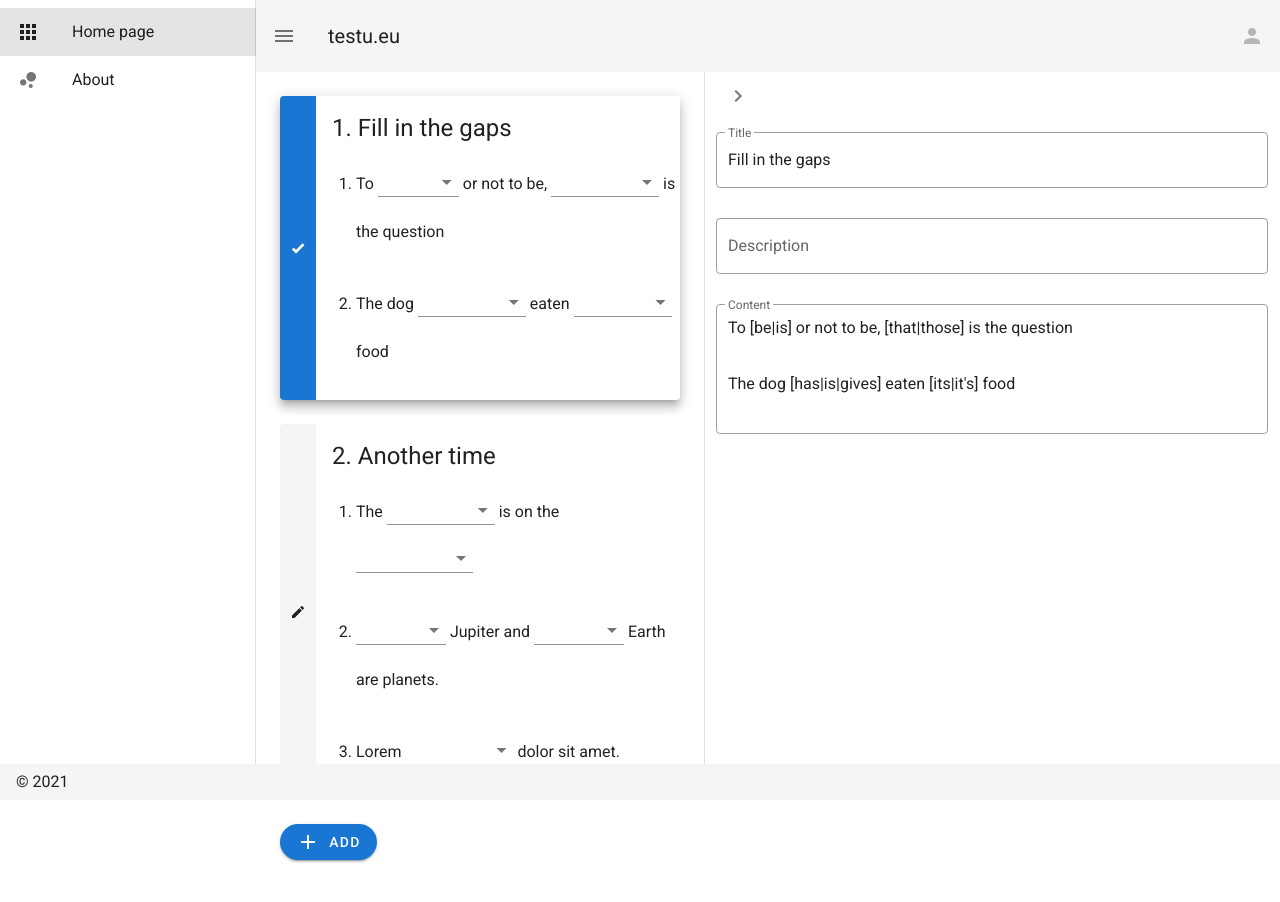
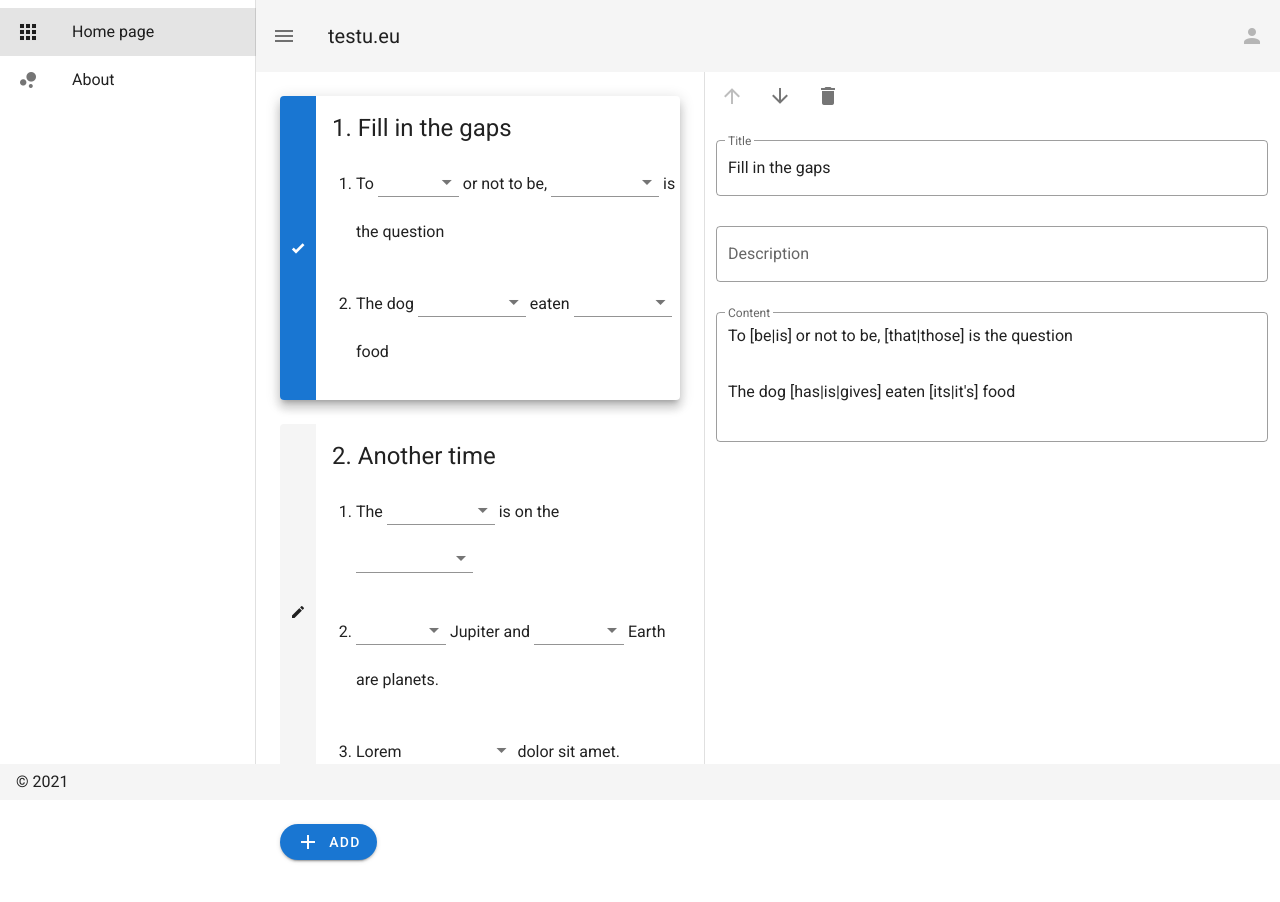
Before and after one commit to edukado-interreto/testu, a Nuxt app: page / in a window 1280 px wide. Both pictures are taken after a click on the button 298 px from the left and 200 px from the top of the page. Shown: the top 902 px of the page. Built offline with nearby package versions, Linux system fonts and the light colour scheme.

Commit message:
feat: delete and move sections

```diff
--- a/pages/index.vue
+++ b/pages/index.vue
@@ -9,10 +9,12 @@
       v-model="edit_drawer.show"
       width="45vw"
     >
-      <v-list-item v-if="!$vuetify.breakpoint.mobile">
-        <v-btn @click.stop="edit_drawer.show = false" icon><v-icon>mdi-chevron-right</v-icon></v-btn>
-      </v-list-item>
-      <v-container>
+      <v-toolbar dense flat>
+        <v-btn @click="move(-1)" :disabled="current.index == 0" icon><v-icon>mdi-arrow-up</v-icon></v-btn>
+        <v-btn @click="move(+1)" :disabled="current.index == sheet.length-1" icon><v-icon>mdi-arrow-down</v-icon></v-btn>
+        <v-btn @click="remove" icon><v-icon>mdi-delete</v-icon></v-btn>
+      </v-toolbar>
+      <v-container class="mt-2">
         <v-text-field
           v-model="current.title"
           label="Title"
@@ -135,6 +137,17 @@ export default {
     ]
   }),
   methods: {
+    move(offset) {
+      const from = this.current.index
+      const to = from + offset
+      this.sheet[from] = this.sheet.splice(to, 1, this.sheet[from])[0]
+      // swap array[from] with array[to]
+      this.edit(to)
+    },
+    remove() {
+      this.sheet.splice(this.current.index, 1)
+      this.edit_drawer.show = false
+    },
     edit(i) {
       this.current.index = i
       this.edit_drawer.show = true
```
